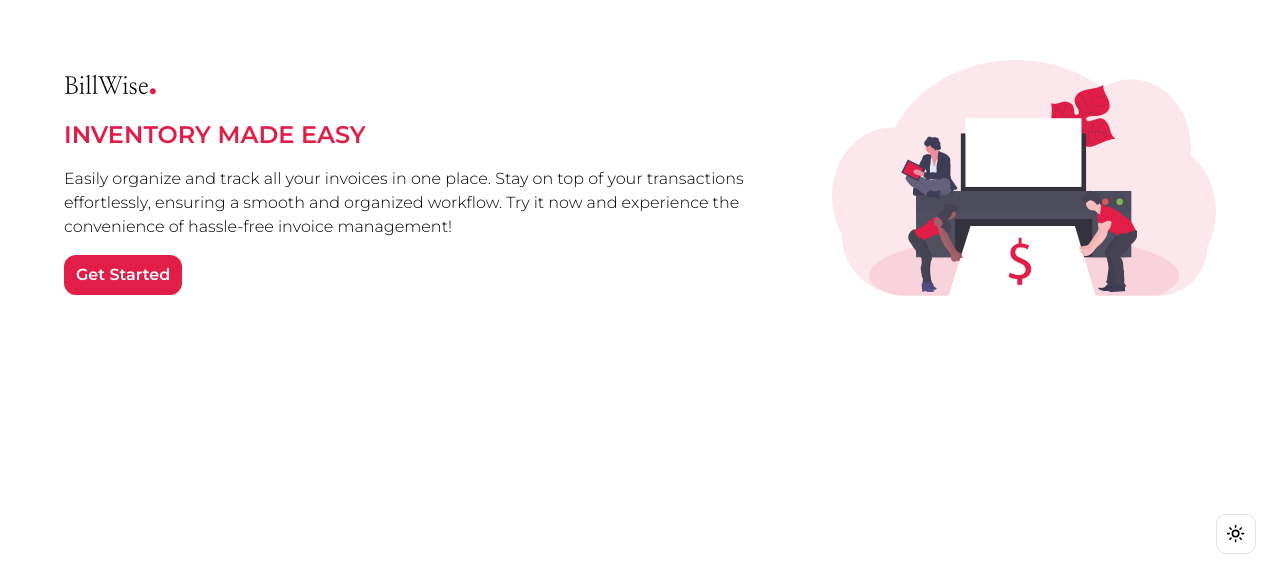
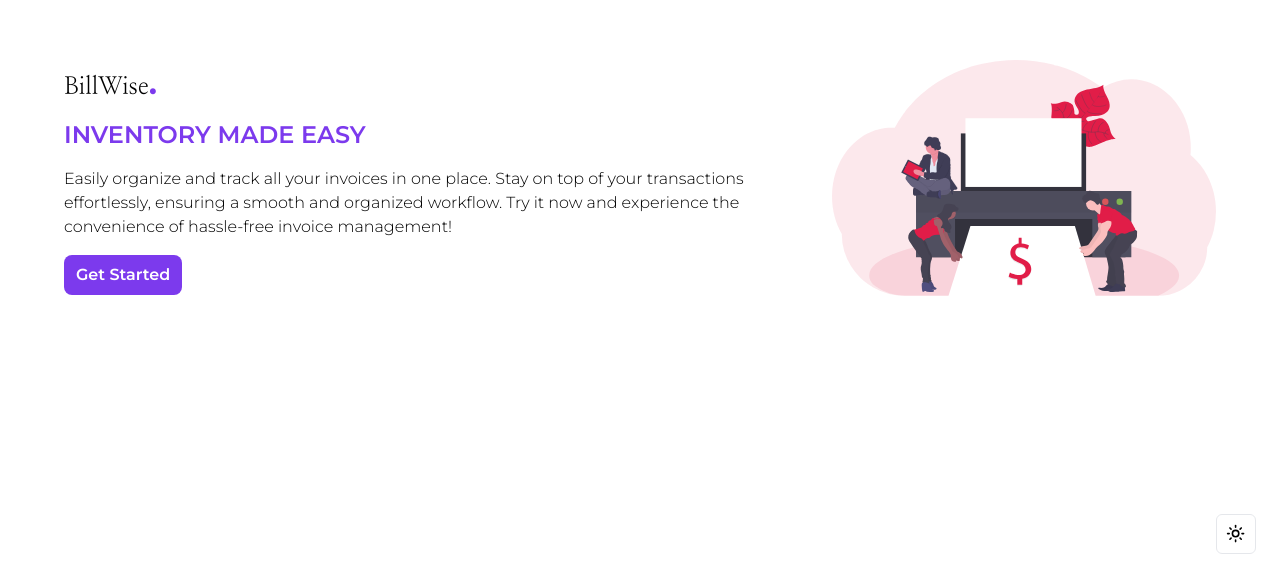
Before and after one commit to Shreedhar03/ProForma, a Next.js app: page / in a window 1280 px wide. Shown: the part 222-800 px from the top of the page. Built offline with nearby package versions, Linux system fonts and the light colour scheme.

Commit message:
update theme

```diff
--- a/app/dashboard/Sidenav.tsx
+++ b/app/dashboard/Sidenav.tsx
@@ -11,7 +11,7 @@ const links = [
     { title: 'Customers', href: '/dashboard/customers', icon: <Users2 size={21}></Users2> },
 ]
 export default function Sidenav({ isOpened, setIsOpened }: { isOpened: boolean, setIsOpened: () => void }) {
-    // const pathname = usePathname()
+    const pathname = usePathname()
     return (
         <>
             <nav className={`h-screen flex flex-col justify-between fixed left-0 top-0 py-4 px-6 bg-background z-30
@@ -25,7 +25,7 @@ export default function Sidenav({ isOpened, setIsOpened }: { isOpened: boolean,
                             links.map((link, key) => {
                                 return <Link href={link.href} key={key} className={
                                     clsx('flex items-center gap-3 text-base hover:bg-accent p-3 transition-all rounded-lg', {
-                                        'bg-accent': "pathname" === link.href
+                                        'bg-accent': pathname === link.href
                                     })
                                 }
                                     onClick={setIsOpened}
@@ -36,7 +36,7 @@ export default function Sidenav({ isOpened, setIsOpened }: { isOpened: boolean,
                 </section>
                 <form
                     action={Signout}>
-                    <button className='flex items-center gap-1 text-base hover:bg-accent p-2 self-start transition-all rounded-lg'><LogOut size={20}></LogOut>Sign Out</button>
+                    <button className='flex items-center gap-1 text-base hover:bg-[#460d22] py-2 px-3 self-start transition-all rounded-lg'><LogOut size={20}></LogOut>Sign Out</button>
                 </form>
             </nav>
 
--- a/app/globals.css
+++ b/app/globals.css
@@ -14,56 +14,58 @@
   font-weight: 300;
 }
 .number{
-  font-family: 'lora';
+  font-family: 'Montserrat';
 }
+
 
 
 @layer base {
   :root {
     --background: 0 0% 100%;
-    --foreground: 240 10% 3.9%;
+    --foreground: 224 71.4% 4.1%;
     --card: 0 0% 100%;
-    --card-foreground: 240 10% 3.9%;
+    --card-foreground: 224 71.4% 4.1%;
     --popover: 0 0% 100%;
-    --popover-foreground: 240 10% 3.9%;
-    --primary: 346.8 77.2% 49.8%;
-    --primary-foreground: 355.7 100% 97.3%;
-    --secondary: 240 4.8% 95.9%;
-    --secondary-foreground: 240 5.9% 10%;
-    --muted: 240 4.8% 95.9%;
-    --muted-foreground: 240 3.8% 46.1%;
-    --accent: 240 4.8% 95.9%;
-    --accent-foreground: 240 5.9% 10%;
+    --popover-foreground: 224 71.4% 4.1%;
+    --primary: 262.1 83.3% 57.8%;
+    --primary-foreground: 210 20% 98%;
+    --secondary: 220 14.3% 95.9%;
+    --secondary-foreground: 220.9 39.3% 11%;
+    --muted: 220 14.3% 95.9%;
+    --muted-foreground: 220 8.9% 46.1%;
+    --accent: 220 14.3% 95.9%;
+    --accent-foreground: 220.9 39.3% 11%;
     --destructive: 0 84.2% 60.2%;
-    --destructive-foreground: 0 0% 98%;
-    --border: 240 5.9% 90%;
-    --input: 240 5.9% 90%;
-    --ring: 346.8 77.2% 49.8%;
-    --radius: 0.75rem;
+    --destructive-foreground: 210 20% 98%;
+    --border: 220 13% 91%;
+    --input: 220 13% 91%;
+    --ring: 262.1 83.3% 57.8%;
+    --radius: 0.5rem;
   }
 
   .dark {
-    --background: 20 14.3% 4.1%;
-    --foreground: 0 0% 95%;
-    --card: 24 9.8% 10%;
-    --card-foreground: 0 0% 95%;
-    --popover: 0 0% 9%;
-    --popover-foreground: 0 0% 95%;
-    --primary: 346.8 77.2% 49.8%;
-    --primary-foreground: 355.7 100% 97.3%;
-    --secondary: 240 3.7% 15.9%;
-    --secondary-foreground: 0 0% 98%;
-    --muted: 0 0% 15%;
-    --muted-foreground: 240 5% 64.9%;
-    --accent: 12 6.5% 15.1%;
-    --accent-foreground: 0 0% 98%;
+    --background: 224 71.4% 4.1%;
+    --foreground: 210 20% 98%;
+    --card: 224 71.4% 4.1%;
+    --card-foreground: 210 20% 98%;
+    --popover: 224 71.4% 4.1%;
+    --popover-foreground: 210 20% 98%;
+    --primary: 263.4 70% 50.4%;
+    --primary-foreground: 210 20% 98%;
+    --secondary: 215 27.9% 16.9%;
+    --secondary-foreground: 210 20% 98%;
+    --muted: 215 27.9% 16.9%;
+    --muted-foreground: 217.9 10.6% 64.9%;
+    --accent: 215 27.9% 16.9%;
+    --accent-foreground: 210 20% 98%;
     --destructive: 0 62.8% 30.6%;
-    --destructive-foreground: 0 85.7% 97.3%;
-    --border: 240 3.7% 15.9%;
-    --input: 240 3.7% 15.9%;
-    --ring: 346.8 77.2% 49.8%;
+    --destructive-foreground: 210 20% 98%;
+    --border: 215 27.9% 16.9%;
+    --input: 215 27.9% 16.9%;
+    --ring: 263.4 70% 50.4%;
   }
 }
+
 
 
 li{
--- a/app/layout.tsx
+++ b/app/layout.tsx
@@ -23,10 +23,10 @@ export default function RootLayout({
       <body className='bg-background'>
         <ThemeProvider
           attribute="class"
-          defaultTheme="light"
+          defaultTheme="system"
           disableTransitionOnChange>
           <AppContext>
-            <NextTopLoader color='#e11d48' showSpinner={false} />
+            <NextTopLoader color='#6d28d9' showSpinner={false} />
             {children}
           </AppContext>
           <div className="fixed bottom-6 right-6">
--- a/app/ui/dashboard/revenue-chart.tsx
+++ b/app/ui/dashboard/revenue-chart.tsx
@@ -13,8 +13,8 @@ export default function RevenueChart(dataSet: any) {
             {
                 label: 'Revenue',
                 data: [5000, 7000, 5500, 9000, 8000, 6000, 7500, 8200, 6000, 9500, 8800, 7000],
-                backgroundColor: 'rgba(225, 29, 72,0.3)', // Bar fill color
-                borderColor: 'rgb(225, 29, 72,1)', // Bar border color
+                backgroundColor: 'rgb(109, 40, 217,0.2)', // Bar fill color
+                borderColor: 'rgb(109, 40, 217,1)', // Bar border color
                 borderWidth: 1,
             },
         ],
```
